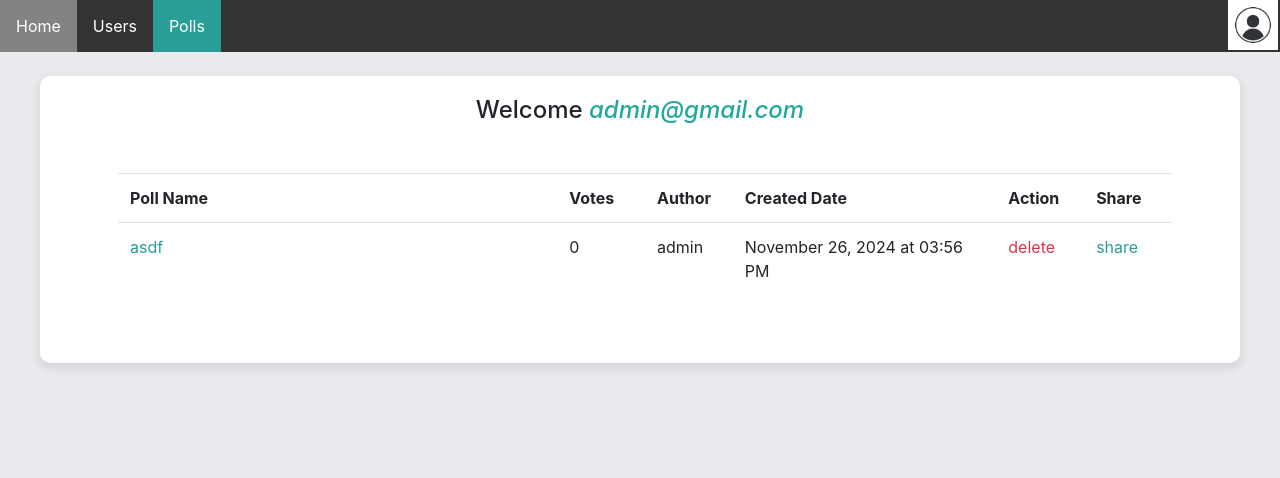
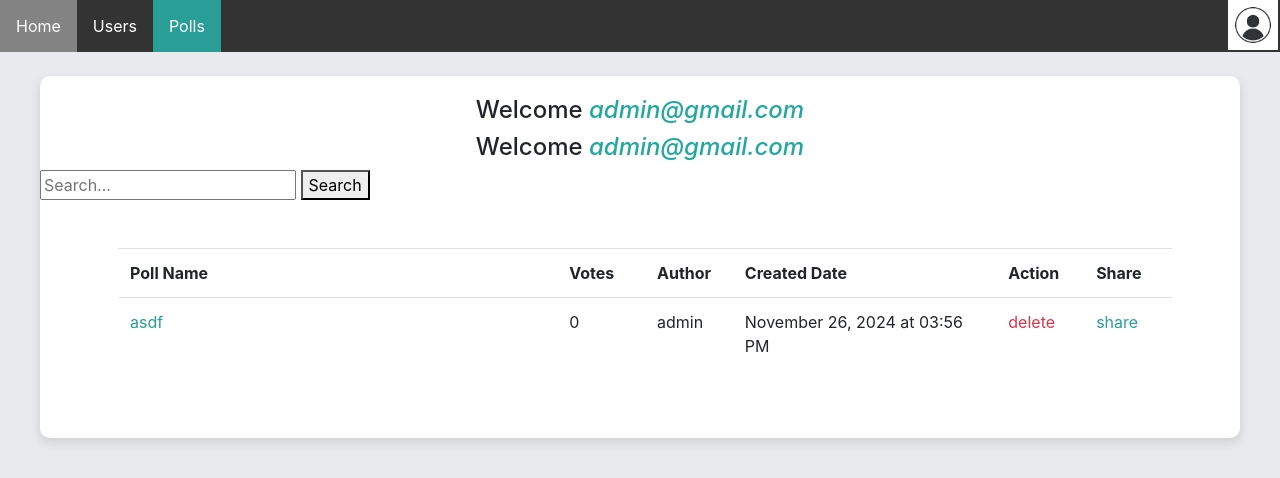
Before and after one commit to VansilChauhan/cs699-project-audience-poll, a Flask app: page /admin/polls in a window 1280 px wide. Shown: the top 478 px of the page. Run offline with Flask 3, Linux system fonts and the light colour scheme; a user stored in the database is signed in.

Commit message:
added search poll functionality

```diff
--- a/poll_app/app/routes.py
+++ b/poll_app/app/routes.py
@@ -1,3 +1,5 @@
+import re
+import json
 import qrcode
 from io import BytesIO
 import base64
@@ -57,7 +59,13 @@ def signup():
 @login_required
 def home():
     polls = ps.fetch_polls()
+
+    if 'q' in request.args:
+        query = request.args.get('q').lower()
+        polls = [p for p in polls if re.search(query, p.title.lower()) or re.search(query, p.creator_username.lower()) or re.search(query, p.created_at.strftime('%B %d, %Y at %I:%M %p').lower())]
+
     return render_template("custom_polls.html", user=current_user, polls=polls, page="home")
+
 
 @app.route('/create_poll', methods=['GET', 'POST'])
 @login_required
--- a/poll_app/app/templates/admin_home.html
+++ b/poll_app/app/templates/admin_home.html
@@ -44,7 +44,12 @@
 <br>
 <div class="wrapper">
     <h4 class="welcome">Welcome <i class="username">{{user.email}}</i></h4>
-    {% block wrapper %}
-    {% endblock %}
+    <h4 class="welcome">Welcome <i class="username">{{user.email}}</i></h4>
+    <form>
+        <input type="search-poll" name="q" placeholder="Search...">
+        <button type="search-submit">Search</button>
+    </form>
+        {% block wrapper %}
+        {% endblock %}
 </div>
 {% endblock %}
--- a/poll_app/app/templates/home.html
+++ b/poll_app/app/templates/home.html
@@ -53,6 +53,10 @@
 <br>
 <div class="wrapper">
     <h4 class="welcome">Welcome <i class="username">{{user.email}}</i></h4>
+    <form>
+        <input type="search-poll" name="q" placeholder="Search...">
+        <button type="search-submit">Search</button>
+    </form>
     {% block wrapper %}
     {% endblock %}
 </div>
```
Also changed, not shown: poll_app/instance/poll_app.db (added).
